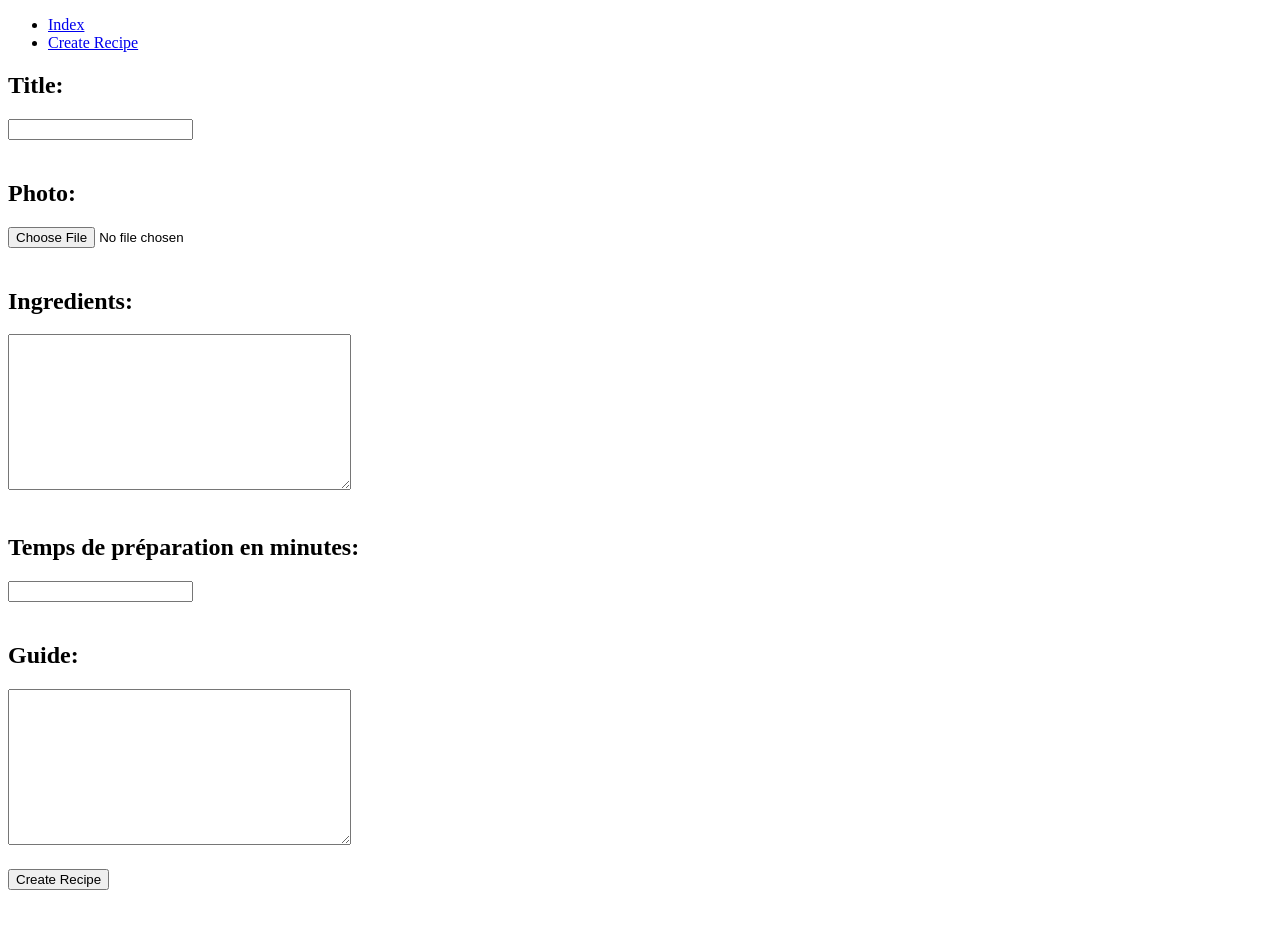
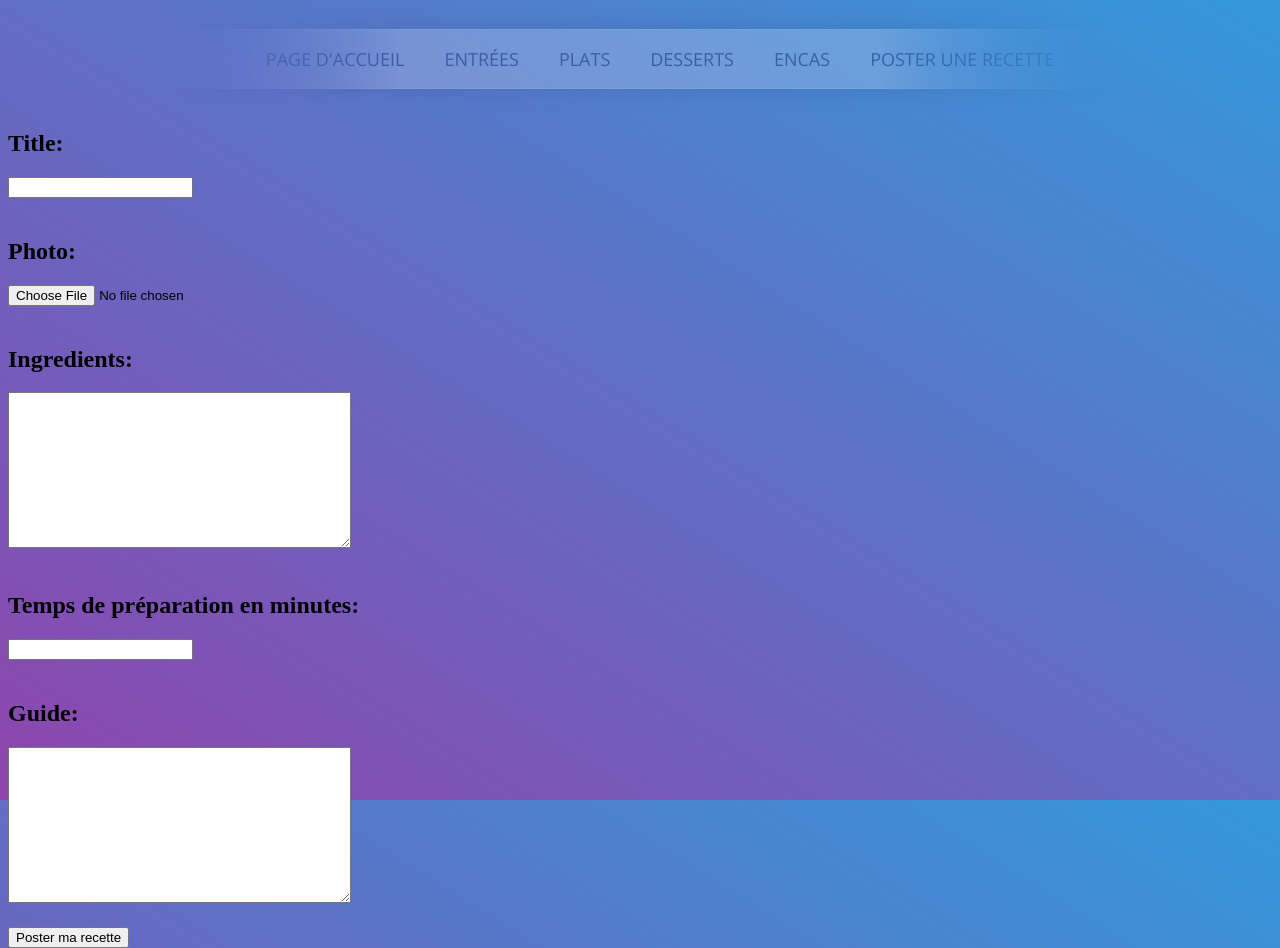
Before and after one commit to lpangia/Projet, a Django app: page /recipe/create in a window 1280 px wide. Before the commit the page ends 890 px from the top, so only its background shows below. Run offline with Django 4.2, Linux system fonts and the light colour scheme.

Commit message:
Ajout de fichiers

```diff
--- a/Projet/static/style.css
+++ b/Projet/static/style.css
@@ -0,0 +1,39 @@
+@import url(https://fonts.googleapis.com/css?family=Open+Sans);
+
+html {
+  height:100%;
+  background-image: linear-gradient(to right top, #8e44ad 0%, #3498db 100%);
+}
+
+nav {
+  max-width: 960px;
+  mask-image: linear-gradient(90deg, rgba(255, 255, 255, 0) 0%, #ffffff 25%, #ffffff 75%, rgba(255, 255, 255, 0) 100%);
+  margin: 0 auto;
+  padding: 5px 0;
+}
+
+nav ul {
+  text-align: center;
+  background: linear-gradient(90deg, rgba(255, 255, 255, 0) 0%, rgba(255, 255, 255, 0.2) 25%, rgba(255, 255, 255, 0.2) 75%, rgba(255, 255, 255, 0) 100%);
+  box-shadow: 0 0 25px rgba(0, 0, 0, 0.1), inset 0 0 1px rgba(255, 255, 255, 0.6);
+}
+
+nav ul li {
+  display: inline-block;
+}
+
+nav ul li a {
+  padding: 18px;
+  font-family: "Open Sans";
+  text-transform:uppercase;
+  color: rgba(0, 35, 122, 0.5);
+  font-size: 18px;
+  text-decoration: none;
+  display: block;
+}
+
+nav ul li a:hover {
+  box-shadow: 0 0 10px rgba(0, 0, 0, 0.1), inset 0 0 1px rgba(255, 255, 255, 0.6);
+  background: rgba(255, 255, 255, 0.1);
+  color: rgba(0, 35, 122, 0.7);
+}
--- a/Projet/templates/base.html
+++ b/Projet/templates/base.html
@@ -1,14 +1,22 @@
 <!DOCTYPE html>
 <html lang="en">
+
 <head>
+    <link rel="stylesheet" href="static/style.css">
     <meta charset="UTF-8">
-        <title>Title</title>
+    <title>Wiki'Food</title>
 </head>
 <body>
+<nav>
     <ul>
-            <li><a href="{% url 'index' %}">Index</a></li>
-            <li><a href="{% url 'create_recipe' %}">Create Recipe</a></li>
+        <li><a href="{% url 'index' %}">Page d'accueil</a></li>
+        <li><a href="#">Entrées</a></li>
+        <li><a href="#">Plats</a></li>
+        <li><a href="#">Desserts</a></li>
+        <li><a href="#">Encas</a></li>
+        <li><a href="{% url 'create_recipe' %}">Poster une recette</a></li>
     </ul>
+</nav>
 {% block content %}
 {% endblock %}
 </body>
--- a/Projet/templates/create_recipe.html
+++ b/Projet/templates/create_recipe.html
@@ -11,7 +11,7 @@
                     {{ field }}
                 </div>
             {% endfor %}
-            <input type="submit" value="Create Recipe" />
+            <input type="submit" value="Poster ma recette" />
         </form>
     </div>
 
--- a/Projet/views.py
+++ b/Projet/views.py
@@ -24,3 +24,12 @@ def create_recipe(request):
     else:
         form = RecipeForm()
     return render(request, 'create_recipe.html', {'form': form})
+
+def entrees(request):
+    if request.method == 'POST':
+        form = SearchRecipeForm(request.POST)
+        if form.is_valid():
+            recipes = Receipe.objects.filter(title__icontains=form.cleaned_data.get('name'))
+    else:
+        form = SearchRecipeForm()
+    return render(request, "Index.html", {"recipes": recipes, 'form': form})
```
Also changed, not shown: Projet/templates/Index.html (+4 -4 lines), Projet/templates/static/style.css (added). Lines whose indentation alone changed are shown as unchanged.
